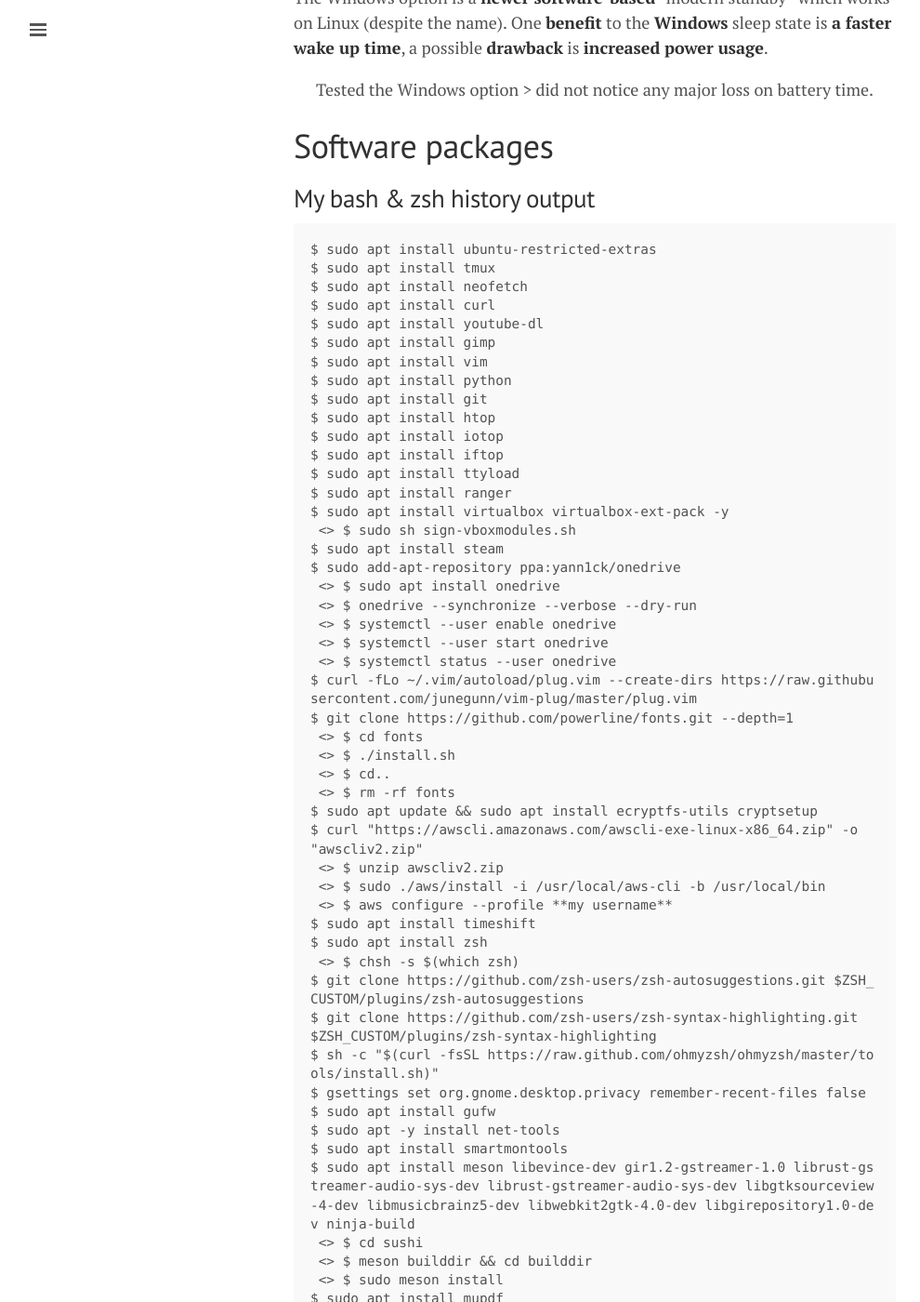
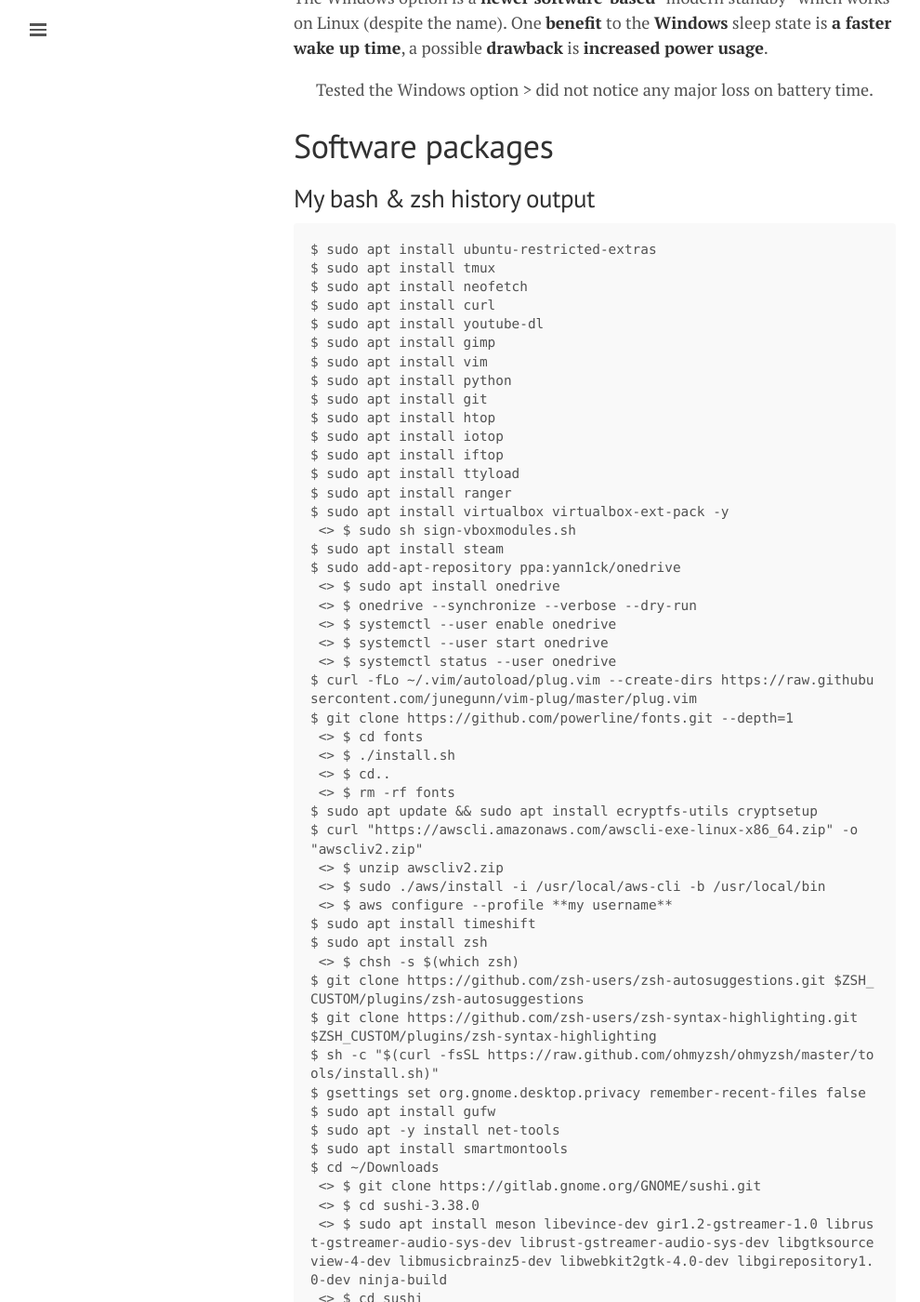
Before and after one commit to lgeurts/lgeurts.github.io, a Jekyll site: the page built from _posts/2021-10-15-ubuntu-setup-notes-for-x1-carbon-gen8.md, in a window 1280 px wide and 1400 px high, scrolled down 1145 px. Shown: the whole window at 93% size, without its empty margins (0-990 px from the left). Built offline with Jekyll 4.4.1, drawn with Linux system fonts in a browser that asks for light colours; nearby versions of some CDN libraries; comment, search, counter and statistics services are not loaded; some of the changed text lies outside the part shown.

Commit message:
Update 2021-10-15-ubuntu-setup-notes-for-x1-carbon-gen8.md

```diff
--- a/_posts/2021-10-15-ubuntu-setup-notes-for-x1-carbon-gen8.md
+++ b/_posts/2021-10-15-ubuntu-setup-notes-for-x1-carbon-gen8.md
@@ -75,10 +75,14 @@
 $ sudo apt install gufw
 $ sudo apt -y install net-tools
 $ sudo apt install smartmontools
-$ sudo apt install meson libevince-dev gir1.2-gstreamer-1.0 librust-gstreamer-audio-sys-dev librust-gstreamer-audio-sys-dev libgtksourceview-4-dev libmusicbrainz5-dev libwebkit2gtk-4.0-dev libgirepository1.0-dev ninja-build
+$ cd ~/Downloads
+ <> $ git clone https://gitlab.gnome.org/GNOME/sushi.git
+ <> $ cd sushi-3.38.0
+ <> $ sudo apt install meson libevince-dev gir1.2-gstreamer-1.0 librust-gstreamer-audio-sys-dev librust-gstreamer-audio-sys-dev libgtksourceview-4-dev libmusicbrainz5-dev libwebkit2gtk-4.0-dev libgirepository1.0-dev ninja-build
  <> $ cd sushi
  <> $ meson builddir && cd builddir
  <> $ sudo meson install
+$ sudo apt-get update
 $ sudo apt install mupdf
 $ sudo apt-get remove --purge totem
 $ sudo apt update && sudo apt upgrade
```
